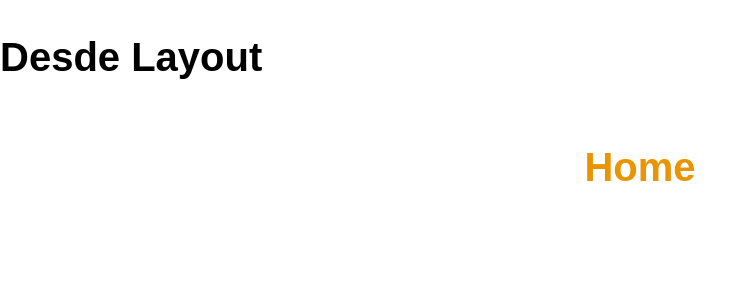
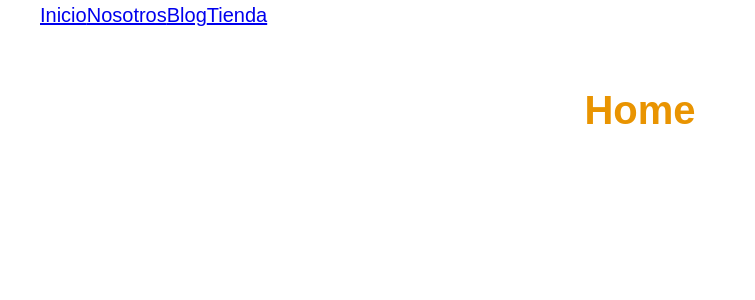
Before and after one commit to larturi/nextjs-v12-guitarla, a Next.js app: page / in a window 1280 px wide. Shown: the top 300 px of the page, without its empty margins (0-755 px from the left). Built offline with nearby package versions, Linux system fonts and the light colour scheme.

Commit message:
Add Header

```diff
--- /dev/null
+++ b/components/Header.jsx
@@ -0,0 +1,21 @@
+import Link from "next/link";
+
+const Header = () => {
+  return (
+    <header>
+        <div className="contenedor">
+            <div>
+
+            </div>
+
+            <nav>
+                <Link href="/">Inicio</Link>
+                <Link href="/nosotros">Nosotros</Link>
+                <Link href="/blog">Blog</Link>
+                <Link href="/tienda">Tienda</Link>
+            </nav>
+        </div>
+    </header>
+  )
+}
+export default Header;
--- a/components/Layout.js
+++ b/components/Layout.jsx
@@ -1,4 +1,5 @@
 import Head from 'next/head';
+import Header from './Header';
 
 const Layout = ({ children, pagina }) => {
    return (
@@ -10,7 +11,9 @@
                content='Sitio web de venta de Guitarras'
             />
          </Head>
-         <h1>Desde Layout</h1>
+
+         <Header />
+
          {children}
       </>
    );
```
Also changed, not shown: pages/index.jsx (renamed from pages/index.js), pages/nosotros.jsx (renamed from pages/nosotros.js).
